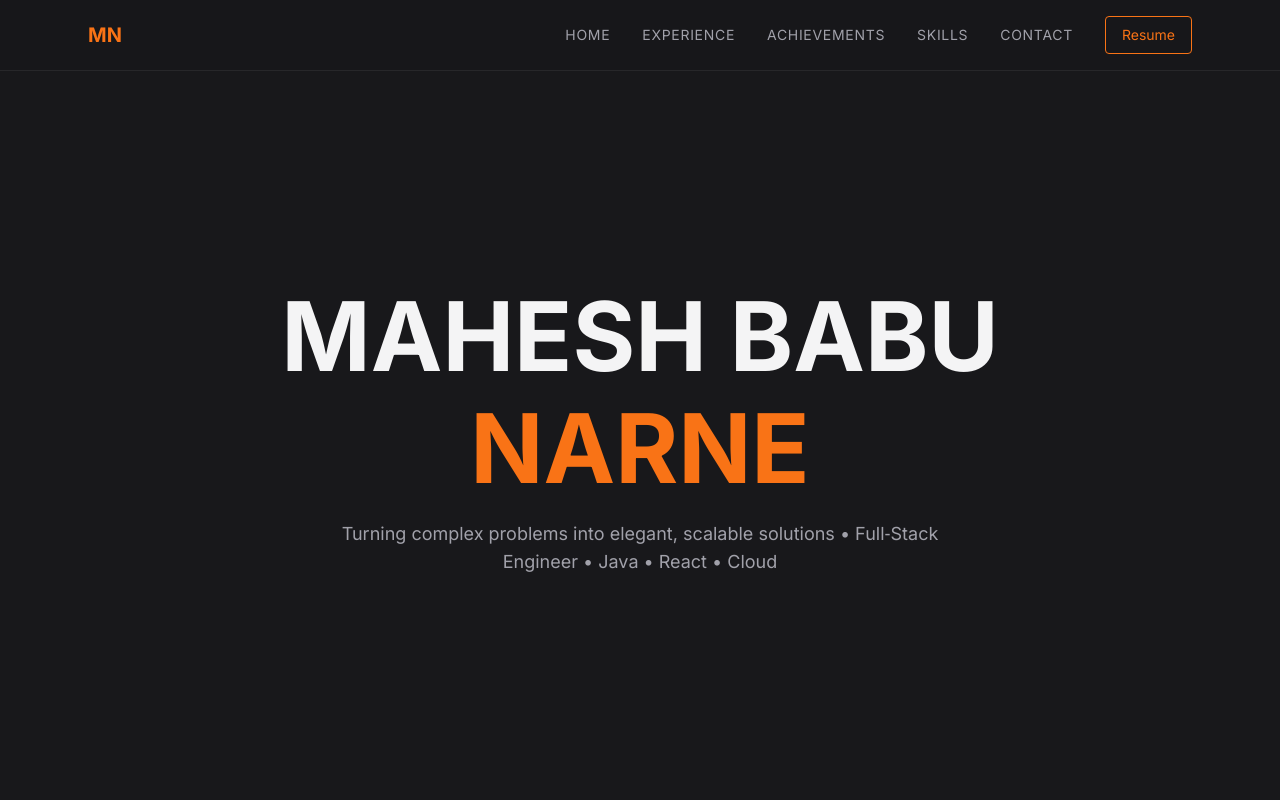
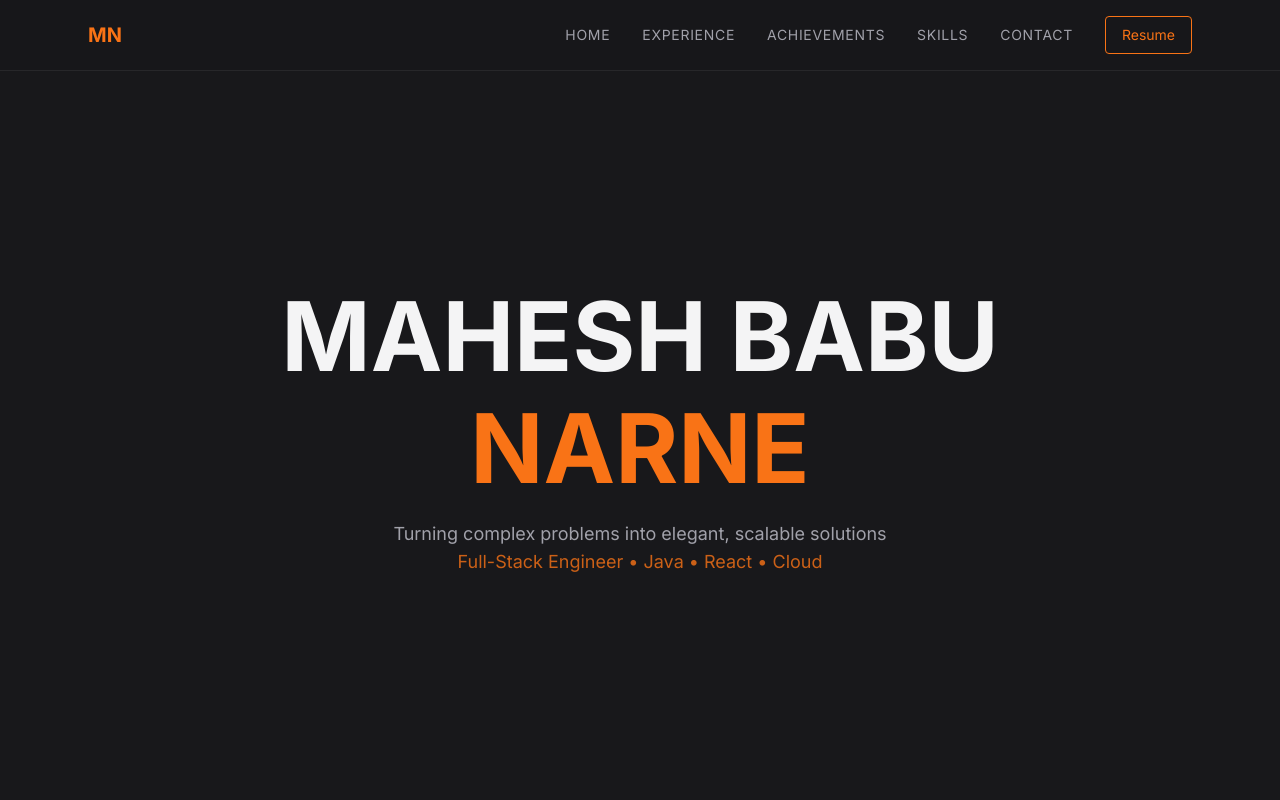
Before and after one commit to maheshnarne2002/portfolio, a Next.js app: page / in a window 1280 px wide. Shown: the top 800 px of the page. Built offline with nearby package versions, Linux system fonts and the light colour scheme.

Commit message:
fixed syntax error in page.jsx

```diff
--- a/app/page.jsx
+++ b/app/page.jsx
@@ -170,7 +170,8 @@ export default function Home() {
             className="text-zinc-400 text-lg max-w-2xl mx-auto"
           >
             Turning complex problems into elegant, scalable solutions
-            • Full‑Stack Engineer • Java • React • Cloud
+            <br />
+            <span className="text-orange-500/80">Full-Stack Engineer • Java • React • Cloud</span>
           </motion.p>
         </div>
       </section>
```
